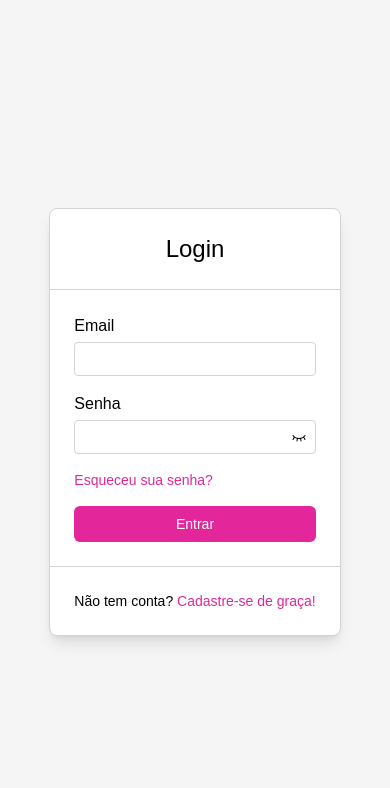
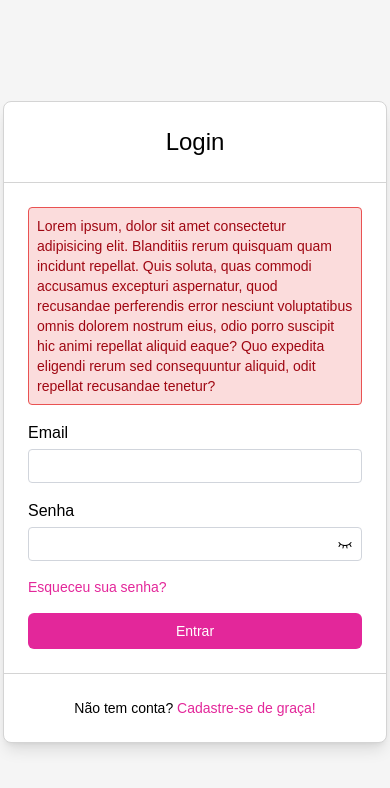
Before and after one commit to marcelosarinho/kanban, a React (Vite) app in the folder frontend/: page / in a window 390 px wide. Shown: the top 788 px of the page. Built offline with nearby package versions, Linux system fonts and the light colour scheme; some icons are missing; a web font is replaced by a local one.

Commit message:
feat: LoginError component and more responsiveness in login card

```diff
--- a/frontend/src/Login.tsx
+++ b/frontend/src/Login.tsx
@@ -6,6 +6,7 @@ import { userForgotPasswordSchema, userLoginSchema, userRegisterSchema } from ".
 import type z from "zod";
 import { useForm } from "react-hook-form";
 import { zodResolver } from "@hookform/resolvers/zod";
+import LoginError from "./components/LoginError";
 
 type FormType = 'login' | 'register' | 'forgot-password';
 
@@ -40,19 +41,24 @@ export default function Login() {
     resolver: zodResolver(userForgotPasswordSchema),
   });
 
+  function onSubmit() {
+    console.log('foi');
+  }
+
   return (
     <main className="flex justify-center items-center h-screen">
       <ThemeButton className="fixed top-4 right-4" />
 
       {formType === 'login' && (
-        <div className="animate-in min-w-1/2 lg:min-w-1/3 xl:min-w-1/4 border rounded-lg bg-white border-neutral-300 dark:bg-slate-900 dark:border-slate-700 shadow-lg">
+        <div className="animate-in min-w-1/2 max-w-sm lg:min-w-1/3 lg:max-w-lg xl:min-w-1/4 xl:max-w-xl border rounded-lg bg-white border-neutral-300 dark:bg-slate-900 dark:border-slate-700 shadow-lg">
           <div className="border-b border-neutral-300 dark:border-slate-700 p-6">
             <h1 className="animate-slide-in-from-bottom text-center dark:text-gray-300 text-2xl font-medium">Login</h1>
           </div>
-          <form className="p-6">
+          <form onSubmit={handleLoginSubmit(onSubmit)} className="p-6">
             <fieldset className="flex flex-col gap-4">
-              <Input className="animate-slide-in-from-bottom" label="Email" type="email" name="email" id="email" />
-              <Input className="animate-slide-in-from-bottom" label="Senha" type="password" name="password" id="password" isPassword />
+              <LoginError error="Lorem ipsum, dolor sit amet consectetur adipisicing elit. Blanditiis rerum quisquam quam incidunt repellat. Quis soluta, quas commodi accusamus excepturi aspernatur, quod recusandae perferendis error nesciunt voluptatibus omnis dolorem nostrum eius, odio porro suscipit hic animi repellat aliquid eaque? Quo expedita eligendi rerum sed consequuntur aliquid, odit repellat recusandae tenetur?" />
+              <Input error={loginErrors.email?.message} {...registerLogin('email')} className="animate-slide-in-from-bottom" label="Email" type="email" name="email" id="email" />
+              <Input error={loginErrors.password?.message} {...registerLogin('password')} className="animate-slide-in-from-bottom" label="Senha" type="password" name="password" id="password" isPassword />
               <span
                 onClick={() => setFormType('forgot-password')}
                 className="animate-slide-in-from-bottom text-sm text-primary cursor-pointer hover:text-primary/80 transition-colors"
--- /dev/null
+++ b/frontend/src/components/LoginError.tsx
@@ -0,0 +1,13 @@
+type LoginErrorProps = {
+  error?: string;
+}
+
+export default function LoginError(props: LoginErrorProps) {
+  const { error } = props;
+
+  return (
+    <div className="p-2 bg-danger/20 border border-danger text-red-800 dark:text-red-400 text-sm rounded animate-slide-in-from-bottom">
+      {error}
+    </div>
+  )
+}
--- a/frontend/src/schemas/user.ts
+++ b/frontend/src/schemas/user.ts
@@ -3,7 +3,7 @@ import z from "zod";
 export const userSchema = z.object({
   name: z.string().trim().min(1, 'Nome obrigatório!'),
   email: z.email('Email inválido!'),
-  password: z.string().trim().min(8, 'Senha deve ter pelo menos 8 caracteres!'),
+  password: z.string().trim().min(4, 'Senha deve ter entre 4 a 60 caracteres!').max(60, 'Senha deve ter entre 4 a 60 caracteres!'),
 });
 
 export const userLoginSchema = userSchema.omit({ name: true});
@@ -11,7 +11,8 @@ export const userLoginSchema = userSchema.omit({ name: true});
 export const userRegisterSchema = userSchema.extend({
   password_confirmation: z.string()
   .trim()
-  .min(8, 'Senha deve ter pelo menos 8 caracteres!')
+  .min(4, 'Senha deve ter entre 4 a 60 caracteres!')
+  .max(60, 'Senha deve ter entre 4 a 60 caracteres!'),
 }).refine((data) => data.password === data.password_confirmation, {
   message: 'As senhas não coincidem!',
   path: ['password_confirmation'],
```
